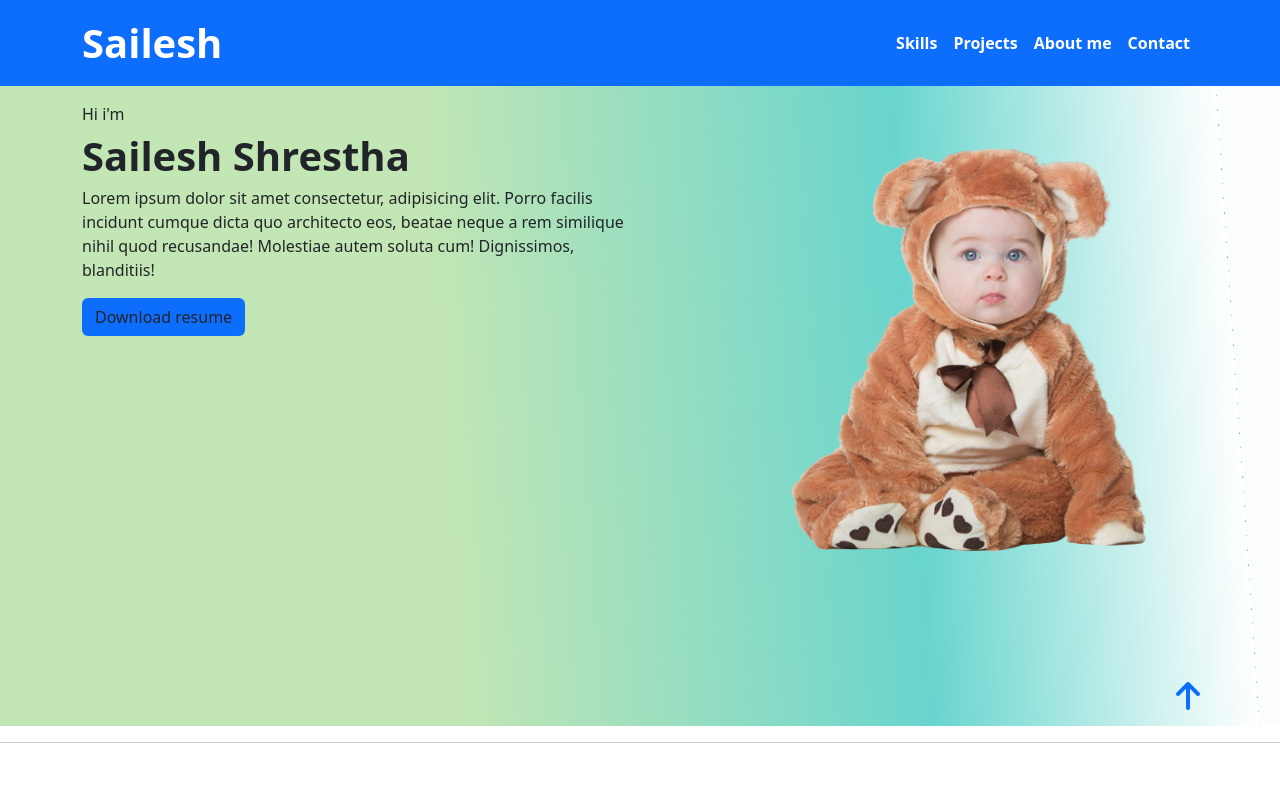
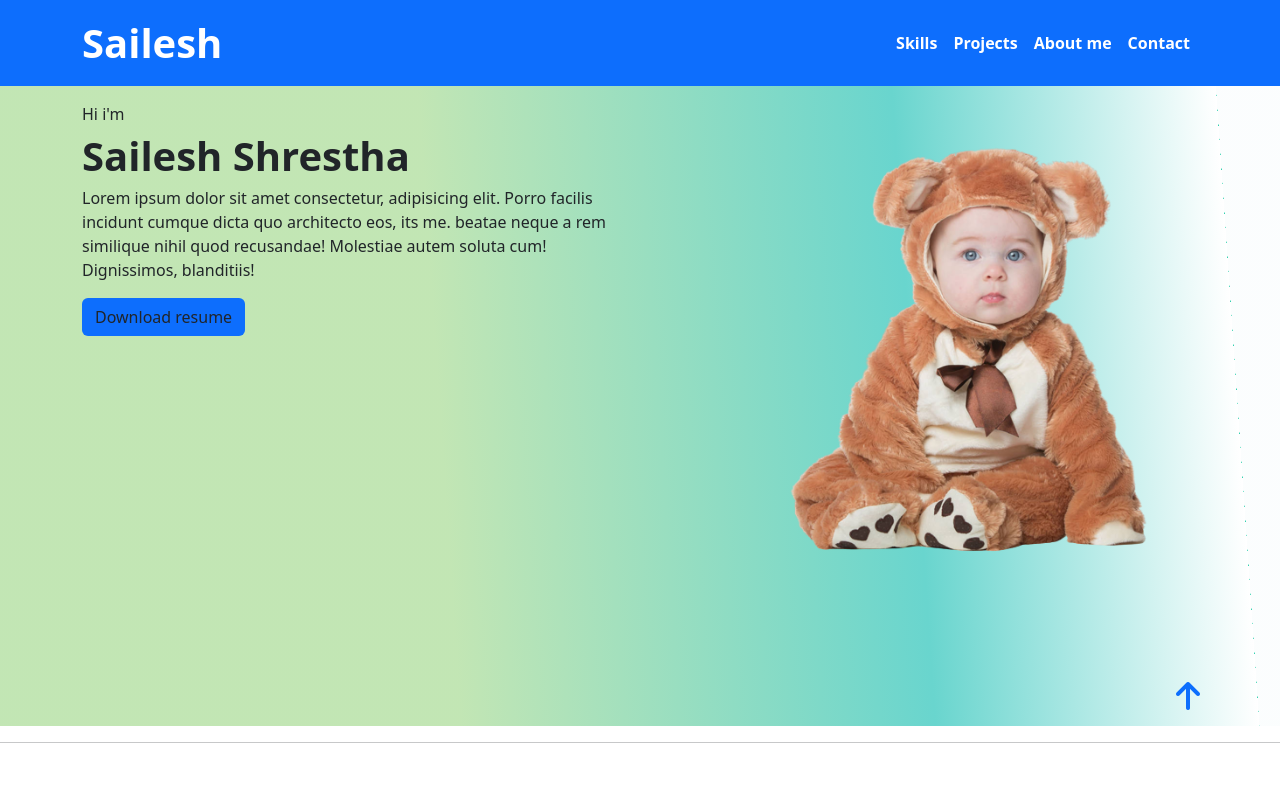
Before and after one commit to shailesh76/bootstrap-Portfolio, a plain HTML site: page index.html in a window 1280 px wide. Shown: the top 800 px of the page. Drawn offline with nearby package versions, Linux system fonts and the light colour scheme.

Commit message:
code revised

```diff
--- a/index.html
+++ b/index.html
@@ -68,7 +68,7 @@
                     Hi i'm
                     <div class="fs-1 fw-bolder">Sailesh Shrestha</div>
                     <p> Lorem ipsum dolor sit amet consectetur, adipisicing elit. Porro facilis incidunt cumque dicta quo architecto
-                        eos,
+                        eos, its me.
                         beatae neque a rem similique nihil quod recusandae! Molestiae autem soluta cum! Dignissimos, blanditiis!</p>
                     <div class="btn bg-primary">Download resume</div>
 
```
